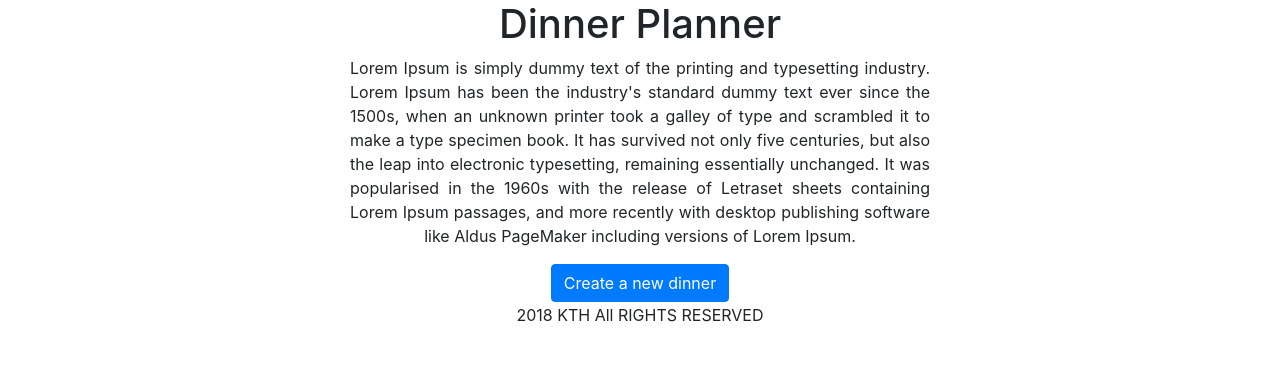
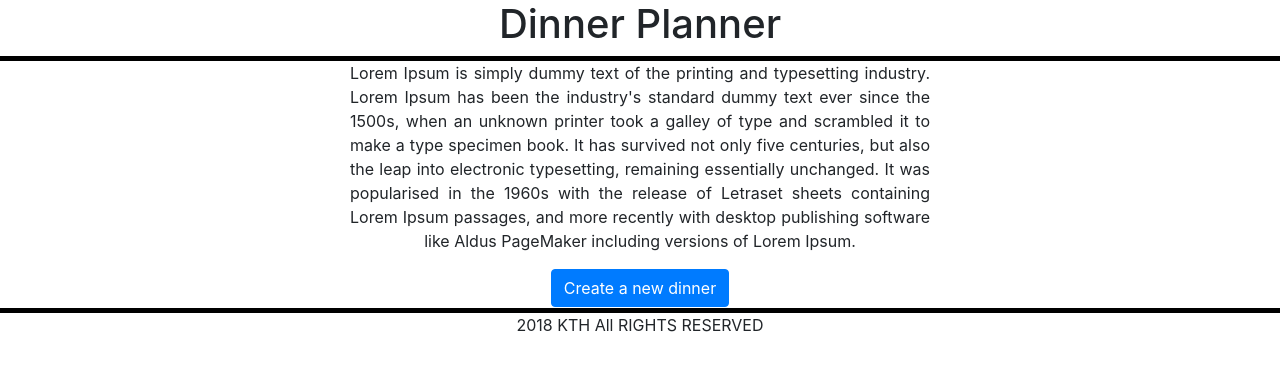
Before and after one commit to inzywong/DinnerPlanner-react, a React (Create React App) app: page / in a window 1280 px wide. Shown: the top 370 px of the page. Built offline with nearby package versions, Linux system fonts and the light colour scheme.

Commit message:
working on searchfield

```diff
--- a/src/App.css
+++ b/src/App.css
@@ -0,0 +1,9 @@
+.addBorder-bottom{
+    border-bottom: 5px black solid;
+}
+.addBorder-top{
+    border-top: 5px black solid;
+}
+.addBorder-left{
+    border-left: 5px black solid;
+}
--- a/src/Dishes/Dishes.js
+++ b/src/Dishes/Dishes.js
@@ -75,7 +75,7 @@
     }
 
     return (
-      <div className="container col-md-10 Dishes">
+      <div className="container addBorder-left col-md-10 Dishes">
         <div className="row">
           <h3>Searchfield</h3>
           <div className="floatLeft">
```
